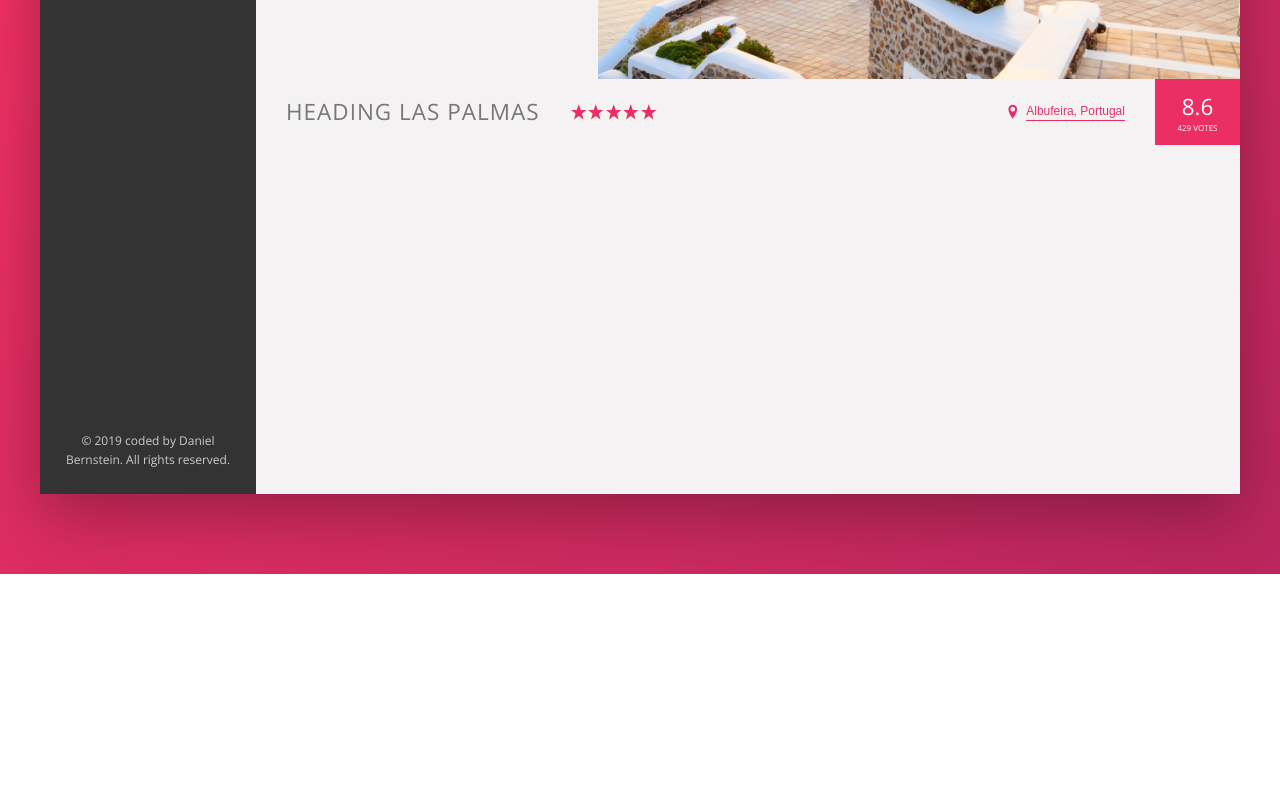
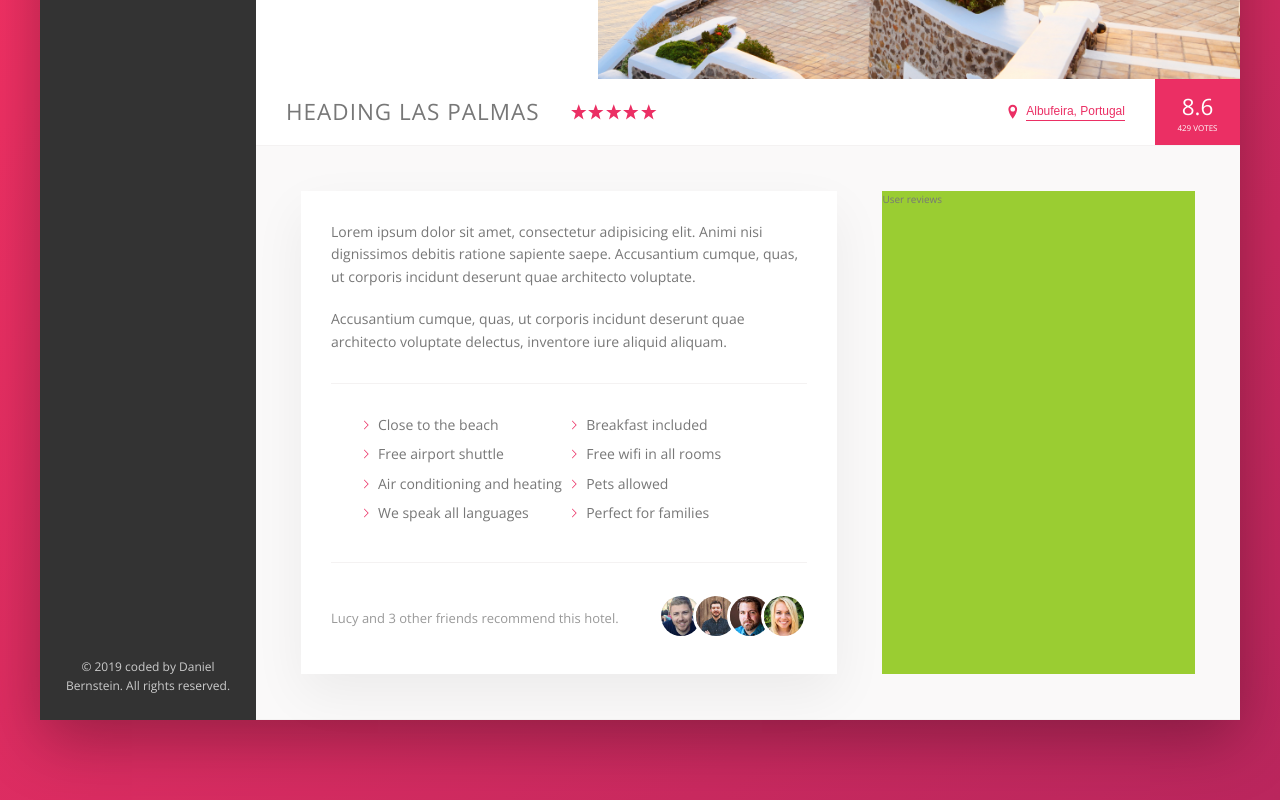
Before and after one commit to drood87/trillo, a website: page index.html in a window 1280 px wide. Shown: the part 456-1256 px from the top of the page. Before the commit the page ends 1030 px from the top, so only its background shows below. Drawn offline with nearby package versions, Linux system fonts and the light colour scheme.

Commit message:
details/desc section added and styled

```diff
--- a/index.html
+++ b/index.html
@@ -157,6 +157,62 @@
               <div class="overview__rating-count">429 votes</div>
             </div>
           </div>
+
+          <div class="detail">
+            <div class="description">
+              <p class="paragraph">
+                Lorem ipsum dolor sit amet, consectetur adipisicing elit. Animi
+                nisi dignissimos debitis ratione sapiente saepe. Accusantium
+                cumque, quas, ut corporis incidunt deserunt quae architecto
+                voluptate.
+              </p>
+              <p class="paragraph">
+                Accusantium cumque, quas, ut corporis incidunt deserunt quae
+                architecto voluptate delectus, inventore iure aliquid aliquam.
+              </p>
+              <ul class="list">
+                <li class="list__item">Close to the beach</li>
+                <li class="list__item">Breakfast included</li>
+                <li class="list__item">Free airport shuttle</li>
+                <li class="list__item">Free wifi in all rooms</li>
+                <li class="list__item">Air conditioning and heating</li>
+                <li class="list__item">Pets allowed</li>
+                <li class="list__item">We speak all languages</li>
+                <li class="list__item">Perfect for families</li>
+              </ul>
+              <div class="recommend">
+                <p class="recommend__count">
+                  Lucy and 3 other friends recommend this hotel.
+                </p>
+                <div class="recommend__friends">
+                  <img
+                    src="/img/user-3.jpg"
+                    alt="Friend 1"
+                    class="recommend__photo"
+                  />
+                  <img
+                    src="/img/user-4.jpg"
+                    alt="Friend 2"
+                    class="recommend__photo"
+                  />
+                  <img
+                    src="/img/user-5.jpg"
+                    alt="Friend 3"
+                    class="recommend__photo"
+                  />
+                  <img
+                    src="/img/user-6.jpg"
+                    alt="Friend 4"
+                    class="recommend__photo"
+                  />
+                </div>
+              </div>
+            </div>
+
+            <div class="user-reviews">
+              User reviews
+            </div>
+          </div>
         </main>
       </div>
     </div>
--- a/sass/_base.scss
+++ b/sass/_base.scss
@@ -13,6 +13,9 @@
 	--color-grey-dark-3: #999;
 
 	--shadow-dark: 0 2rem 6rem rgba(0, 0, 0, 0.3);
+	--shadow-light: 0 2rem 5rem rgba(0, 0, 0, 0.06);
+
+	--line: 1px solid var(--color-grey-light-2);
 }
 
 * {
--- a/sass/_components.scss
+++ b/sass/_components.scss
@@ -207,7 +207,7 @@
 .overview {
 	display: flex;
 	align-items: center;
-	border-bottom: 1px solid var(--color-grey-light-2);
+	border-bottom: var(--line);
 
 	&__heading {
 		font-size: 2.25rem;
@@ -306,3 +306,78 @@
 		transform-origin: 0 0;
 	}
 }
+
+///////////////////////////////////////
+// PARAGRAPH
+
+.paragraph:not(:last-of-type) {
+	margin-bottom: 2rem;
+}
+
+///////////////////////////////////////
+// LIST
+
+.list {
+	list-style: none;
+	margin: 3rem 0;
+	padding: 3rem;
+	border-top: var(--line);
+	border-bottom: var(--line);
+
+	display: flex;
+	flex-wrap: wrap;
+
+	&__item {
+		flex: 0 0 50%;
+		margin-bottom: 0.7rem;
+	}
+
+	&__item::before {
+		content: '';
+		display: inline-block;
+		height: 1rem;
+		width: 1rem;
+		margin-right: 0.7rem;
+
+		//older browsers
+		// background-image: url('/img/chevron-thin-right.svg');
+		// background-size: cover;
+
+		//newer browsers - masks
+		background-color: var(--color-primary);
+		-webkit-mask-image: url(/img/chevron-thin-right.svg);
+		-webkit-mask-size: cover;
+		mask-image: url(/img/chevron-thin-right.svg);
+		mask-size: cover;
+	}
+}
+
+///////////////////////////////////////
+// RECOMMEND
+
+.recommend {
+	font-size: 1.3rem;
+	color: var(--color-grey-dark-3);
+
+	display: flex;
+	align-items: center;
+
+	&__count {
+		margin-right: auto;
+	}
+
+	&__friends {
+	}
+
+	&__photo {
+		box-sizing: content-box;
+		height: 4rem;
+		width: 4rem;
+		border-radius: 50%;
+		border: 3px solid #fff;
+
+		&:not(:last-child) {
+			margin-right: -1.5rem;
+		}
+	}
+}
--- a/sass/_layout.scss
+++ b/sass/_layout.scss
@@ -11,7 +11,7 @@
 	font-size: 1.4rem;
 	height: 7rem;
 	background-color: #fff;
-	border-bottom: 1px solid var(--color-grey-light-2);
+	border-bottom: var(--line);
 
 	display: flex;
 	justify-content: space-between;
@@ -32,7 +32,27 @@
 }
 
 .hotel-view {
-	height: 80rem;
-
+	background-color: #fff;
 	flex: 1;
 }
+
+.detail {
+	display: flex;
+	padding: 4.5rem;
+	background-color: var(--color-grey-light-1);
+	border-bottom: var(--line);
+}
+
+.description {
+	font-size: 1.4rem;
+	background-color: #fff;
+	box-shadow: var(--shadow-light);
+	padding: 3rem;
+	flex: 0 0 60%;
+	margin-right: 4.5rem;
+}
+
+.user-reviews {
+	background-color: yellowgreen;
+	flex: 1;
+}
```
Also changed, not shown: css/style.css.
